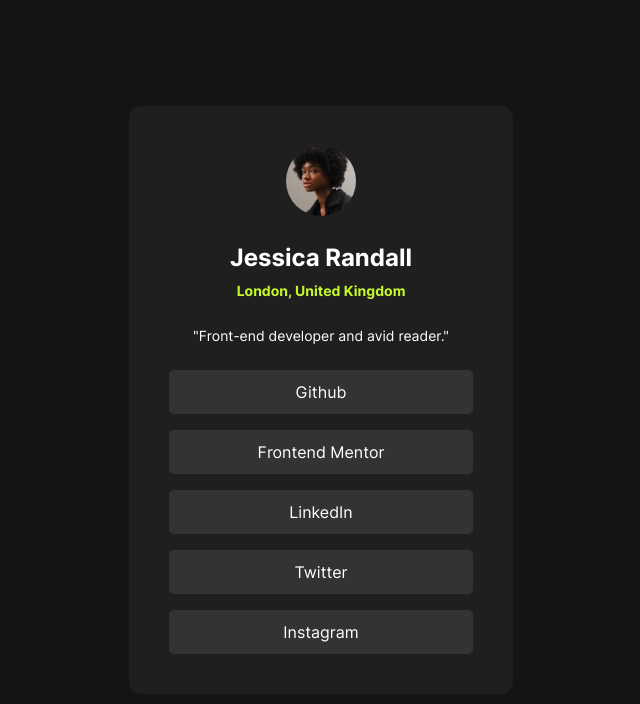
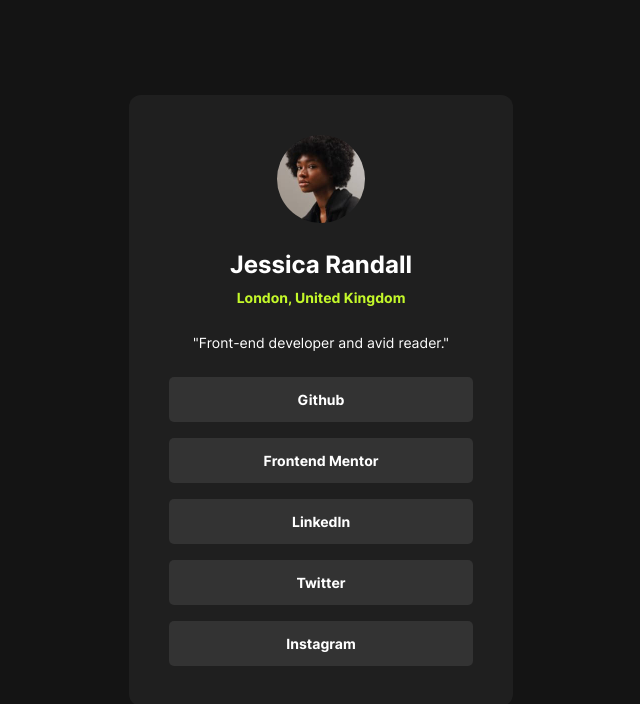
Before and after one commit to shmuelTopo/fem-social-links-profile, a plain HTML site: page index.html in a window 1280 px wide. Shown: the whole page, without its empty margins (343-983 px from the left). Drawn offline with Linux system fonts and the light colour scheme.

Commit message:
Made the design look closer to FEM

```diff
--- a/index.html
+++ b/index.html
@@ -43,11 +43,11 @@
         </p>
 
         <ul>
-          <li><a href="https://www.github.com/">Github</a></li>
-          <li><a href="https://www.frontendmentor.io/">Frontend Mentor</a></li>
-          <li><a href="https://www.linkedin.com/">LinkedIn</a></li>
-          <li><a href="https://www.twitter.com/">Twitter</a></li>
-          <li><a href="https://www.instagram.com/">Instagram</a></li>
+          <li><a class="text-preset-2-bold" href="https://www.github.com/">Github</a></li>
+          <li><a class="text-preset-2-bold" href="https://www.frontendmentor.io/">Frontend Mentor</a></li>
+          <li><a class="text-preset-2-bold" href="https://www.linkedin.com/">LinkedIn</a></li>
+          <li><a class="text-preset-2-bold" href="https://www.twitter.com/">Twitter</a></li>
+          <li><a class="text-preset-2-bold" href="https://www.instagram.com/">Instagram</a></li>
         </ul>
       </article>
     </main>
--- a/style.css
+++ b/style.css
@@ -86,7 +86,7 @@
   background-color: var(--color-grey-800);
   padding: var(--spacing-500);
   gap: var(--spacing-300);
-  border-radius: 0.75rem;
+  border-radius: 12px;
   width: clamp(100%, 24rem, calc(100vw - 2rem));
 }
 
@@ -95,8 +95,8 @@
 }
 
 .avatar {
-  width: 4.375rem;
-  height: 4.375rem;
+  width: 88px;
+  height: 88px;
   border-radius: 9999px;
 }
 
```
